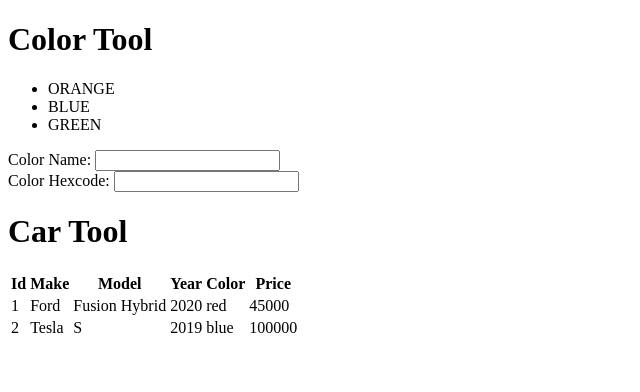
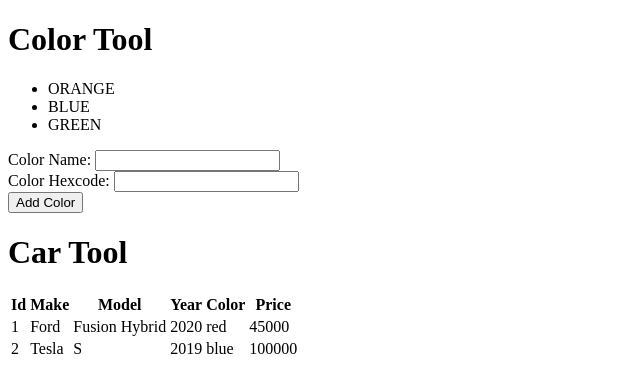
Before and after one commit to t4d-classes/react-mobx-typescript_06082020, a React (Create React App) app in the folder demo-app/: page / in a window 1280 px wide. Shown: the top 392 px of the page, without its empty margins (0-640 px from the left). Built offline with nearby package versions, Linux system fonts and the light colour scheme.

Commit message:
add exercise 6

```diff
--- a/demo-app/src/components/ColorTool.tsx
+++ b/demo-app/src/components/ColorTool.tsx
@@ -4,7 +4,6 @@ import { Color } from '../models/Color';
 
 interface ColorToolProps {
   colors: Color[];
-  newProp?: string;
 }
 
 export const ColorTool: FC<ColorToolProps> = (props) => {
@@ -17,7 +16,13 @@ export const ColorTool: FC<ColorToolProps> = (props) => {
     hexcode: '',
   } /* initial value of the state on the first render */);
 
+  const [ colors, setColors ] = useState(props.colors.concat());
+
   const change = (e: ChangeEvent<HTMLInputElement>) => {
+
+    // console.log(colorForm['hexcode']);
+    // console.log(colorForm.hexcode);
+
     setColorForm({
       // object spread operator
       ...colorForm,
@@ -25,7 +30,18 @@ export const ColorTool: FC<ColorToolProps> = (props) => {
     });
   };
 
-  console.log(colorForm);
+  const addColor = () => {
+
+    setColors(colors.concat({
+      ...colorForm,
+      id: Math.max(...(colors.map(c => c.id) as []), 0) + 1,
+    }));
+
+    setColorForm({
+      name: '', hexcode: '',
+    });
+
+  };
 
   return (
     <>
@@ -33,7 +49,7 @@ export const ColorTool: FC<ColorToolProps> = (props) => {
         <h1>Color Tool</h1>
       </header>
       <ul>
-        {props.colors.map(c => {
+        {colors.map(c => {
           return <li key={c.id}>{c.name.toUpperCase()}</li>;
         })}
       </ul>
@@ -48,6 +64,7 @@ export const ColorTool: FC<ColorToolProps> = (props) => {
           <label htmlFor="color-hexcode-input">Color Hexcode: </label>
           <input type="text" id="color-hexcode-input" name="hexcode" value={colorForm.hexcode} onChange={change} />
         </div>
+        <button type="button" onClick={addColor}>Add Color</button>
       </form>
     </>
   );
```
Also changed, not shown: demo-app/exercises/exercise-6.md (added, +5 -0 lines).
